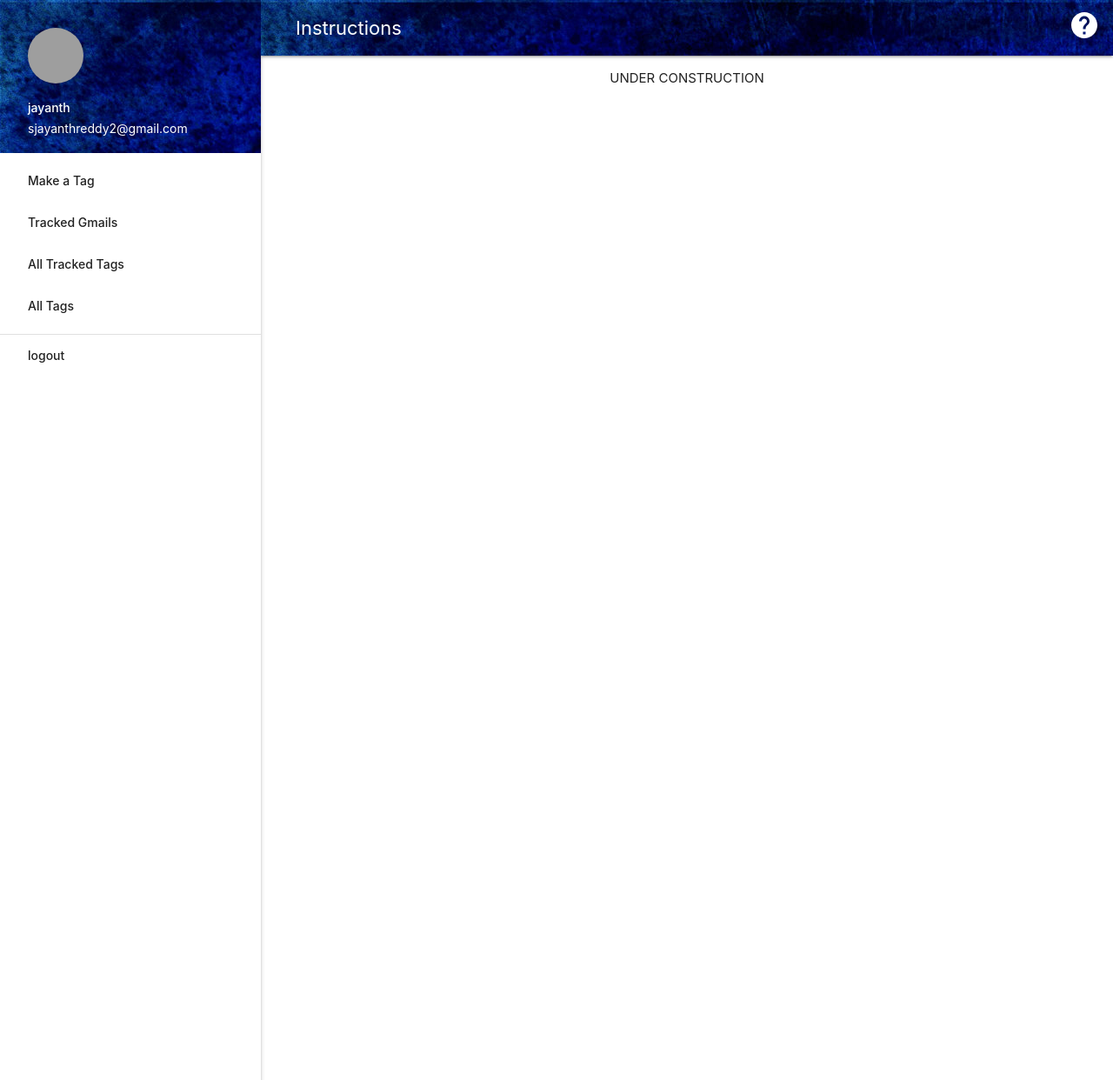
After one commit to jaztriumph/trackdown-sample, a Django app: page /instructions/ in a window 1280 px wide. The commit adds this page. Shown: the top 1242 px of the page at 87% size. Run offline with Django 3.2, Linux system fonts and the light colour scheme; a user stored in the database is signed in; some libraries are stand-ins or nearby versions; grey boxes are pictures that could not be loaded.

Commit message:
added instructions

```diff
--- /dev/null
+++ b/tag/static/tag/css/instructions.css
@@ -0,0 +1,12 @@
+#construction{
+    width:max-content;
+    height:100%;
+
+/*     padding:10px; */
+
+margin:0 auto;
+}
+#text{
+    align-self: center;
+/*    margin:0 auto; */
+}
--- a/tag/urls.py
+++ b/tag/urls.py
@@ -1,4 +1,5 @@
 from django.conf.urls import url
+
 from . import views
 
 # app_name = 'tag'
@@ -11,5 +12,6 @@ urlpatterns = [
     url(r'^all-tags/', views.all_tags, name='all_tags'),
     url(r'^seen-tags/', views.seen_tags, name='seen_tags'),
     url(r'^mail-seen-tags/', views.mail_seen_tags, name='mail_seen_tags'),
+    url(r'^instructions/$', views.instructions, name='instructions'),
 
 ]
--- a/tag/views.py
+++ b/tag/views.py
@@ -1,10 +1,6 @@
-import ast
-
 # import simplejson as json
-import json
+import os
 import uuid
-# import string
-from operator import itemgetter
 
 from PIL import Image
 from django.contrib.auth import authenticate, login, logout
@@ -19,11 +15,11 @@ from google.auth.transport import requests
 from google.oauth2 import id_token
 from rest_framework.response import Response
 from rest_framework.views import APIView
-from simplejson import JSONEncoder
 
 from .models import User1, UserInfo, ClientInfo
 from .serializers import UserInfoSerializer
-import os
+
+# import string
 
 CLIENT_ID = os.environ["CLIENT_ID"]
 
@@ -254,7 +250,7 @@ def image(request):
         response = HttpResponse(content_type="image/png")
         img.save(response, "PNG")
         return response
-    return Http404
+    raise Http404
 
 
 @login_required
@@ -314,3 +310,10 @@ def mail_seen_tags(request):
     context = {'name': user.first_name, 'picture': user.picture_url, 'email_id': user.email, }
     context.update({'client_info': clients, 'BASE_TAG_URL': BASE_TAG_URL})
     return render(request, "gmailtracked.html", context)
+
+
+@login_required
+def instructions(request):
+    user = request.user
+    context = {'name': user.first_name, 'picture': user.picture_url, 'email_id': user.email, }
+    return render(request, "instructions.html", context)
--- a/templates/index.html
+++ b/templates/index.html
@@ -17,7 +17,8 @@
     <script type="text/javascript" src="https://code.jquery.com/jquery-3.2.1.min.js"></script>
     <script type="text/javascript" src="{% static 'tag/js/materialize.js' %}"></script>
     <script src="{% static 'tag/js/index.js' %}"></script>
-
+    {% block script %}
+    {% endblock %}
 
 </head>
 <body>
@@ -32,7 +33,7 @@
                 <div id="help_option">
                     <ul  class="right ">
 
-                        <li><a href="#"><img src="{% static 'tag/images/help_36px.svg' %}"/></a></li>
+                        <li><a href="{% url 'tag:instructions' %}"><img src="{% static 'tag/images/help_36px.svg' %}"/></a></li>
                     </ul>
                 </div>
             </div>
--- /dev/null
+++ b/templates/instructions.html
@@ -0,0 +1,27 @@
+{% extends 'index.html' %}
+
+{% block title %}
+    instructions
+{% endblock %}
+{% block header %}
+    Instructions
+{% endblock %}
+
+
+{% block script %}
+     {% load staticfiles %}
+        <meta charset="UTF-8" name="google-signin-client_id"
+              content="642931691711-njc9uv4lt3lhnnqeh6bq26crdacqpt29.apps.googleusercontent.com">
+        <link rel="stylesheet" type="text/css" href="{% static 'tag/css/instructions.css' %}"/>
+        <script src="https://apis.google.com/js/platform.js?onload=onLoad" async defer></script>
+{% endblock %}
+
+
+{% block body %}
+
+    <body>
+    <div id="construction">
+        <p id="text">UNDER CONSTRUCTION</p>
+    </div>
+
+{% endblock %}
```
Also changed, not shown: templates/allTags.html (+6 -9 lines), templates/gmailtracked.html (+5 -11 lines), templates/seenTags.html (+6 -8 lines), templates/tag.html (+7 -11 lines), 3 other files.
